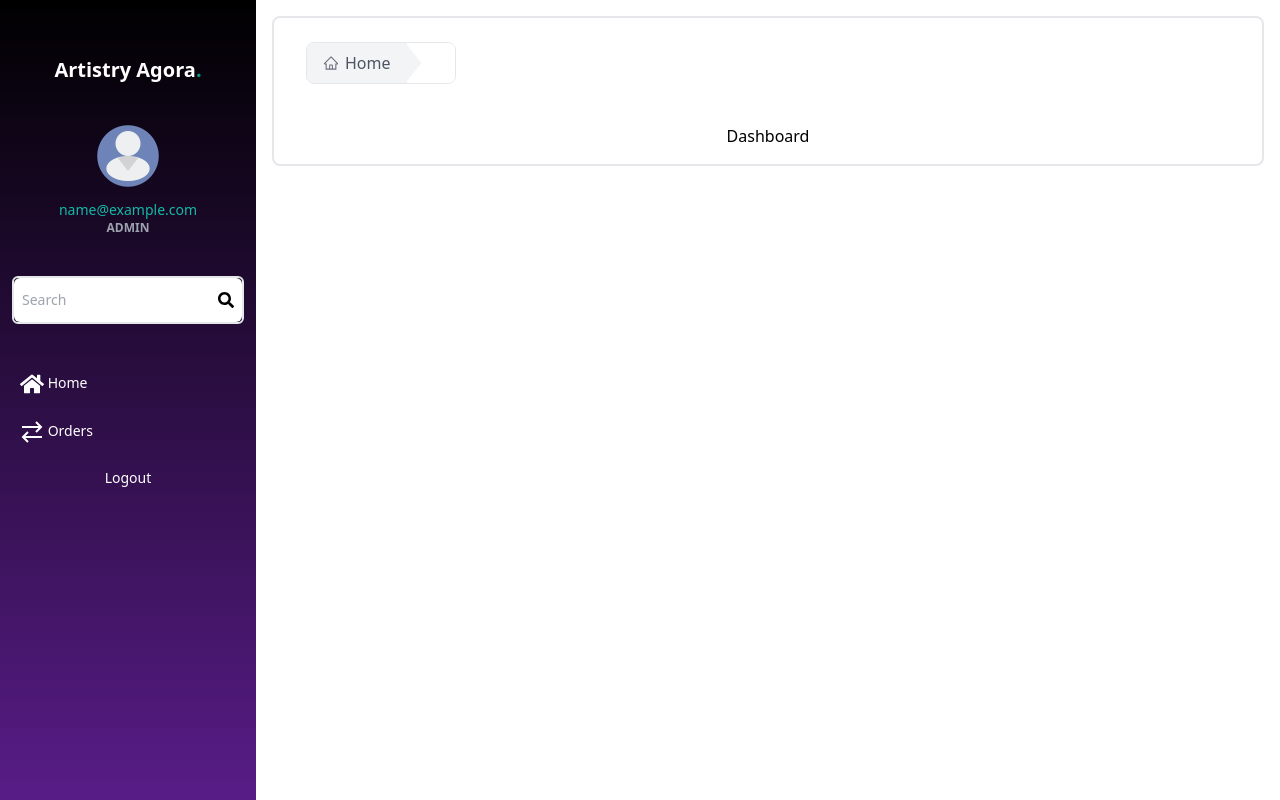
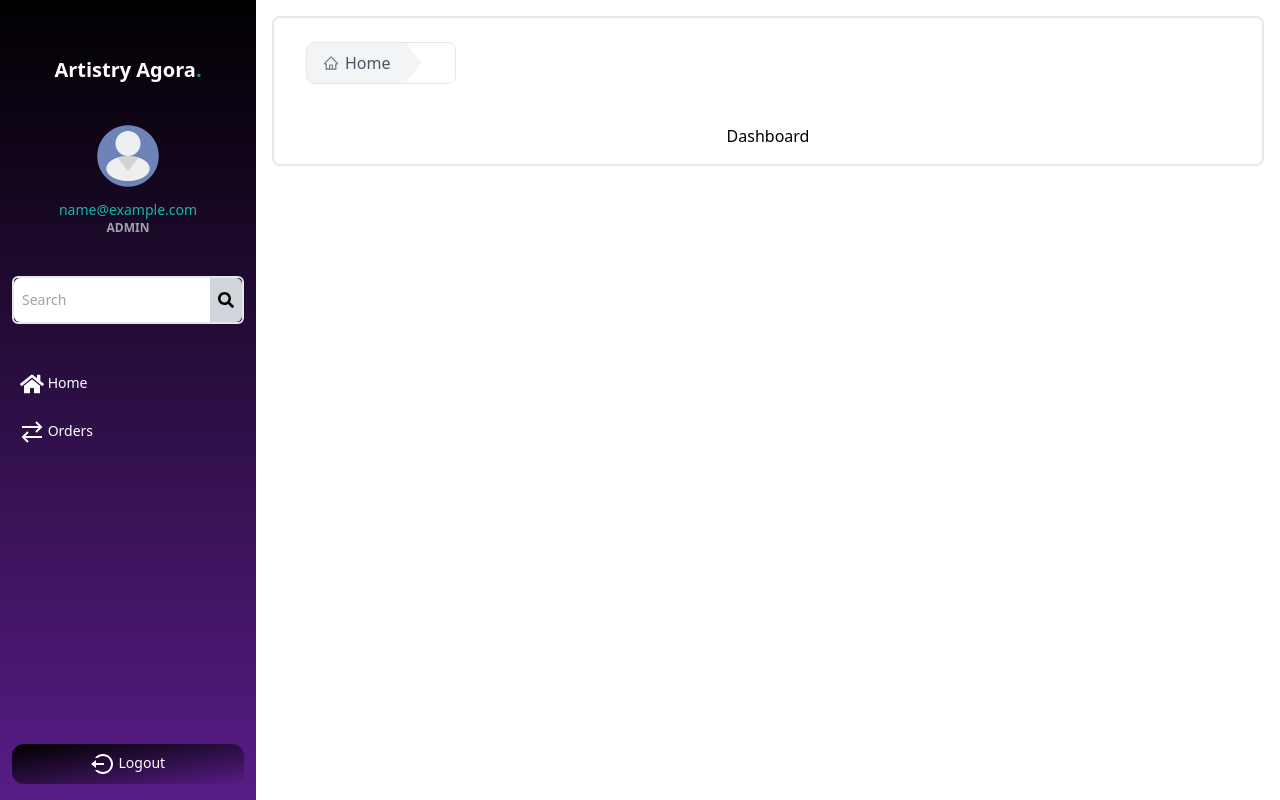
Before and after one commit to Aditypraa/Frontend-Artistryagora, a React (Vite) app: page /dashboard in a window 1280 px wide. Built offline with nearby package versions, Linux system fonts and the light colour scheme; sample sign-in values are in the browser's storage; what debounce-promise would draw is missing.

Commit message:
refactor : Button Logout in sidebar

```diff
--- a/src/components/Fragments/Sidebar.jsx
+++ b/src/components/Fragments/Sidebar.jsx
@@ -9,7 +9,6 @@ import {
   accessCategories,
   accessEvents,
   accessOrders,
-  // accessParticipant,
   accessPayments,
   accessTalents,
   accessOrganizers,
@@ -20,11 +19,11 @@ import {
   MdOutlineEmojiEvents,
   MdOutlinePayments,
 } from "react-icons/md";
-import { RiAdminLine } from "react-icons/ri";
+import { RiAdminLine, RiLogoutCircleLine } from "react-icons/ri";
 import { GrTransaction } from "react-icons/gr";
 import { IoPeopleCircleOutline } from "react-icons/io5";
-// import { IoIosPeople } from "react-icons/io";
 import { GiOrganigram } from "react-icons/gi";
+import Button from "../Elements/Button";
 
 function Sidebar() {
   const [isSidebarOpen, setSidebarOpen] = useState(false);
@@ -73,7 +72,7 @@ function Sidebar() {
 
   return (
     <>
-      {/* Toogle Button */}
+      {/* Toggle Button */}
       <button
         onClick={toggleSidebar}
         aria-controls="default-sidebar"
@@ -83,18 +82,18 @@ function Sidebar() {
         <span className="sr-only">Open sidebar</span>
         <AiOutlineMenu className="w-6 h-6" />
       </button>
-      {/*End Toogle Button */}
+      {/*End Toggle Button */}
 
       <aside
         id="default-sidebar"
         ref={sidebarRef}
         className={`fixed top-0 left-0 z-40 w-64 h-screen transition-transform ${
           isSidebarOpen ? "translate-x-0" : "-translate-x-full"
-        } sm:translate-x-0`}
+        } sm:translate-x-0 flex flex-col`}
         aria-label="Sidebar"
       >
-        <div className="h-full px-3 py-4 overflow-y-auto bg-gradient-to-b from-black to-purple-900 ">
-          <div className="font-poppins antialiased">
+        <div className="h-full px-3 py-4 overflow-y-auto bg-gradient-to-b from-black to-purple-900 flex flex-col">
+          <div className="font-poppins antialiased flex-grow">
             <div className="space-y-6 md:space-y-10 mt-10">
               <h1 className="text-white font-bold text-4xl text-center md:hidden">
                 Ag<span className="text-teal-600">.</span>
@@ -125,13 +124,13 @@ function Sidebar() {
                   className="w-full rounded-tl-md rounded-bl-md px-2 py-3 text-sm text-gray-600 focus:outline-none"
                   placeholder="Search"
                 />
-                <button className="rounded-tr-md rounded-br-md px-2 py-3 hidden md:block bg-white">
+                <button className="rounded-tr-md rounded-br-md px-2 py-3 hidden md:block bg-gray-300">
                   <FaSearch className="w-4 h-4" />
                 </button>
               </div>
               {/* End Search */}
 
-              {/* Acces Sidebar */}
+              {/* Access Sidebar */}
               <div className="flex flex-col space-y-2">
                 <Link
                   to={"/"}
@@ -142,7 +141,6 @@ function Sidebar() {
                   <span className=""> Home</span>
                 </Link>
                 <NavAccess
-                  // onClick={() => navigate("/categories")}
                   to={"/categories"}
                   title="Categories"
                   role={role}
@@ -182,16 +180,6 @@ function Sidebar() {
                   <MdOutlineEmojiEvents className="w-6 h-6 fill-current inline-block" />
                   <span> Events</span>
                 </NavAccess>
-                {/* <NavAccess
-                  to={"/participants"}
-                  title="Participant"
-                  role={role}
-                  roles={accessParticipant.lihat}
-                  className="text-sm font-medium text-white py-2 px-2 hover:bg-teal-500 hover:text-white hover:scale-105 rounded-md transition duration-150 ease-in-out"
-                >
-                  <IoIosPeople className="w-6 h-6 fill-current inline-block" />
-                  <span> Participant</span>
-                </NavAccess> */}
                 <NavAccess
                   to={"/admins"}
                   title="Admin"
@@ -217,22 +205,26 @@ function Sidebar() {
                   title="Orders"
                   role={role}
                   roles={accessOrders.lihat}
-                  className="text-sm font-medium text-white py-2 px-2 hover:bg-teal-500 hover:text-white hover:scale-105 rounded-md transition duration-150 ease-in-out"
+                  className="text-sm font-medium text-white py-2 px-2  hover:bg-teal-500 hover:text-white hover:scale-105 rounded-md transition duration-150 ease-in-out"
                 >
                   <GrTransaction className="w-6 h-6 fill-current inline-block" />
                   <span> Orders</span>
                 </NavAccess>
-                <button
-                  onClick={handleLogout}
-                  className="text-sm font-medium text-white py-2 px-2 hover:bg-teal-500 hover:text-white hover:scale-105 rounded-md transition duration-150 ease-in-out"
-                  title="Logout"
-                >
-                  Logout
-                </button>
               </div>
-              {/* End Acces Sidebar */}
+              {/* End Access Sidebar */}
             </div>
           </div>
+
+          {/* Logout Button */}
+          <Button
+            onClick={handleLogout}
+            className="text-sm font-medium text-white py-2 px-2 from-black hover:bg-teal-500 hover:text-white hover:scale-105 rounded-md transition duration-150 ease-in-out mt-auto"
+            title="Logout"
+          >
+            <RiLogoutCircleLine className="w-6 h-6 fill-current inline-block" />
+            <span> Logout</span>
+          </Button>
+          {/* End Logout Button */}
         </div>
       </aside>
     </>
```
